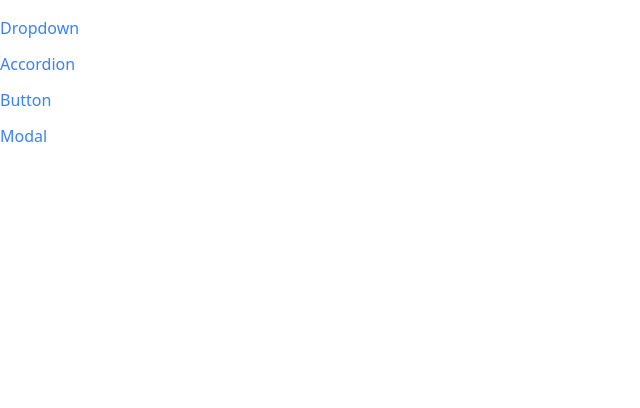
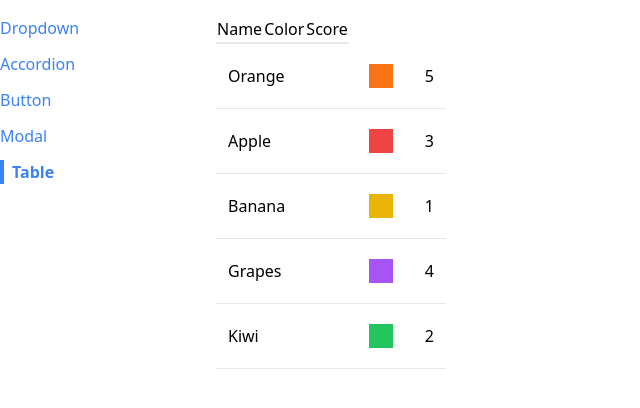
Before and after one commit to kirbeee/react_course, a React (Create React App) app in the folder section10-routing-system/comps/: page /table in a window 1280 px wide. Shown: the top 408 px of the page, without its empty margins (0-640 px from the left). Built offline with nearby package versions, Linux system fonts and the light colour scheme.

Commit message:
add a basic table page

```diff
--- a/section10-routing-system/comps/src/App.js
+++ b/section10-routing-system/comps/src/App.js
@@ -4,6 +4,7 @@
 import DropdownPage from "./pages/DropdownPage";
 import ButtonPage from "./pages/ButtonPage";
 import ModalPage from "./pages/ModalPage";
+import TablePage from "./pages/TablePage";
 
 function App(){
   return (
@@ -22,6 +23,9 @@
         <Route path="/modal">
           <ModalPage/>
         </Route>
+          <Route path="/table">
+            <TablePage/>
+            </Route>
       </div>
       </div>)
 }
--- a/section10-routing-system/comps/src/components/Sidebar.js
+++ b/section10-routing-system/comps/src/components/Sidebar.js
@@ -5,7 +5,8 @@
         { label: 'Dropdown', path: '/'},
         { label: 'Accordion', path: '/accordion'},
         { label: "Button", path: "/button" },
-        { label: "Modal", path: "/modal" }
+        { label: "Modal", path: "/modal" } ,
+        { label: "Table", path: "/table" }
     ]
 
     const renderedLinks = links.map((link) => {
--- /dev/null
+++ b/section10-routing-system/comps/src/components/Table.js
@@ -0,0 +1,28 @@
+function Table({data}) {
+    const renderedRows = data.map((fruit) => {
+        return (
+            <tr className="border-b" key={fruit.name}>
+                <td className="p-3">{fruit.name}</td>
+                <td className="p-3">
+                    <div className={`p-3 m-2 ${fruit.color}`}></div>
+                </td>
+                <td className="p-3">{fruit.score}</td>
+            </tr>
+        )})
+    return (
+      <table className="table-auto border-spacing-2">
+          <thaed>
+                <tr className="border-b-2">
+                    <td>Name</td>
+                    <td>Color</td>
+                    <td>Score</td>
+                </tr>
+          </thaed>
+          <tbody>
+          {renderedRows}
+          </tbody>
+      </table>
+  );
+}
+
+export default Table;
--- /dev/null
+++ b/section10-routing-system/comps/src/pages/TablePage.js
@@ -0,0 +1,19 @@
+import Table from '../components/Table';
+
+function TablePage(){
+    const data = [
+        { name: "Orange", color:"bg-orange-500", score: 5},
+        { name: "Apple", color:"bg-red-500", score: 3},
+        { name: "Banana", color:"bg-yellow-500", score: 1},
+        { name: "Grapes", color:"bg-purple-500", score: 4},
+        { name: "Kiwi", color:"bg-green-500", score: 2},
+    ]
+
+    return(
+        <div>
+            <Table data={data}/>
+        </div>
+    )
+}
+
+export default TablePage;
```
